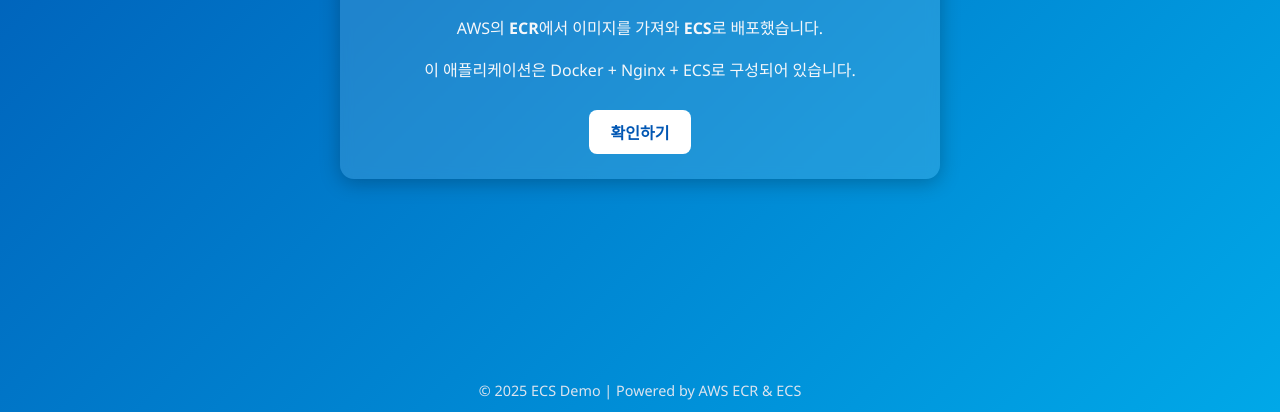
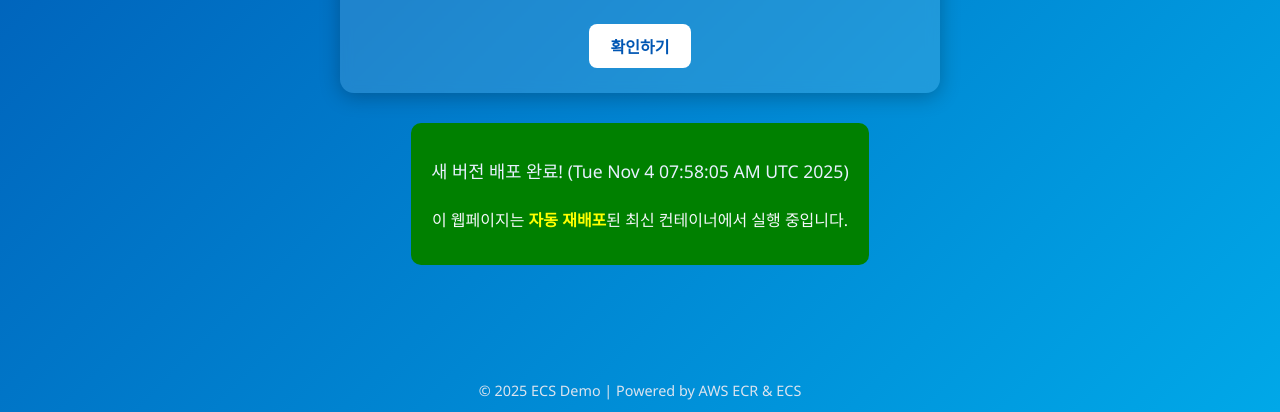
Before and after one commit to rahoney/ecs-github-actions-demo, a plain HTML site: page index.html in a window 1280 px wide. Shown: the part 388-800 px from the top of the page. Drawn offline with Linux system fonts and the light colour scheme.

Commit message:
redeploy: change background and text color

```diff
--- a/index.html
+++ b/index.html
@@ -79,3 +79,8 @@
   </div>
 </body>
 </html>
+
+<div style='background-color:green; color:white; padding:20px; border-radius:10px; margin-top:30px;'>
+<h2>새 버전 배포 완료! (Tue Nov  4 07:58:05 AM UTC 2025)</h2>
+<p>이 웹페이지는 <b style='color:yellow;'>자동 재배포</b>된 최신 컨테이너에서 실행 중입니다.</p>
+</div>
```
